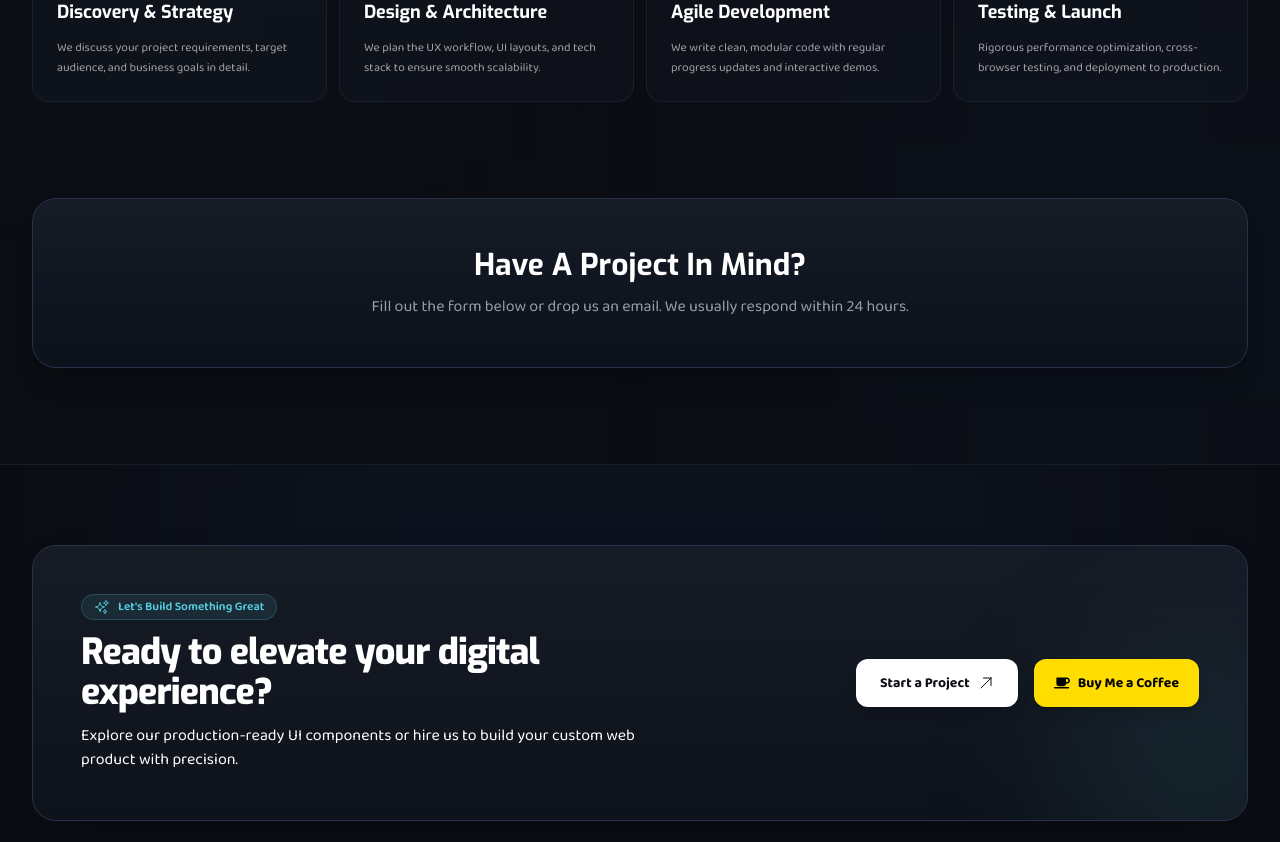
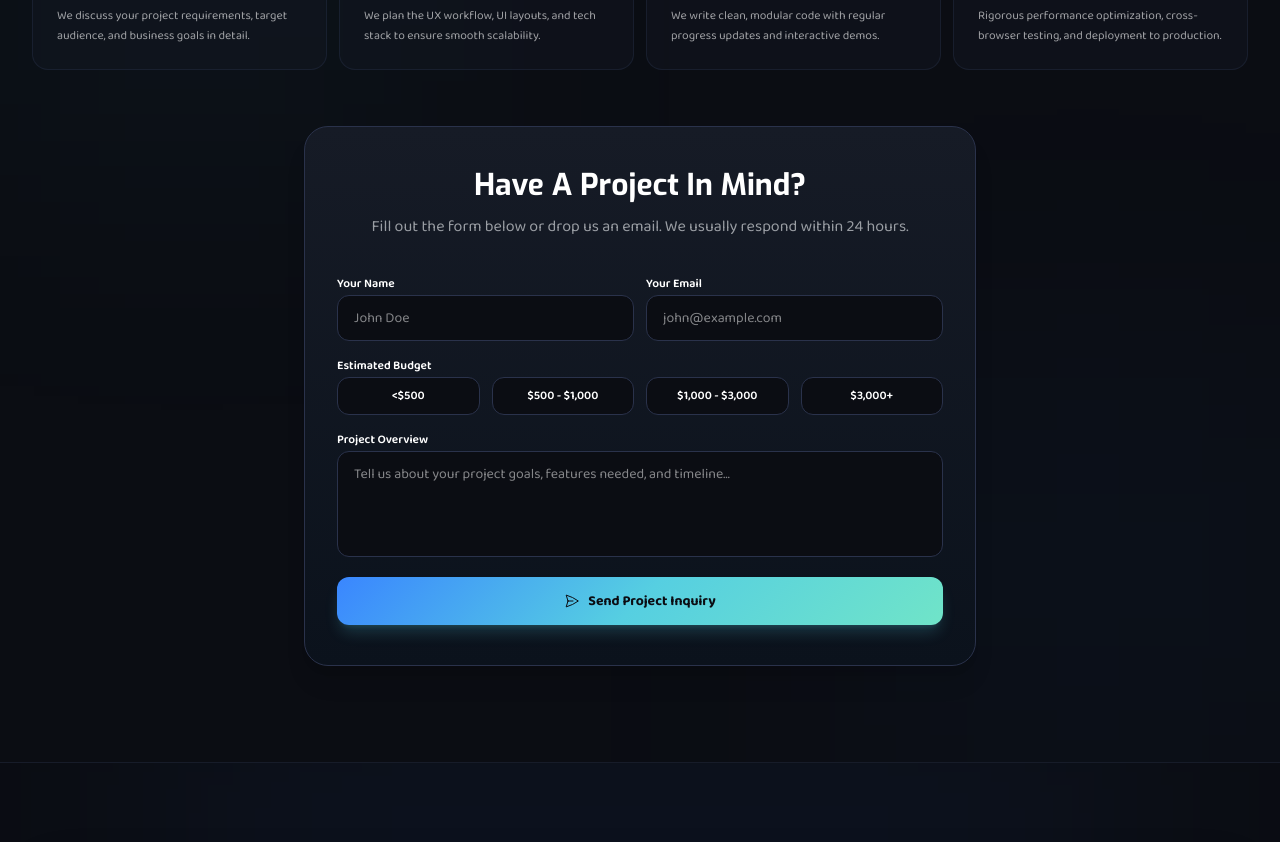
Before and after one commit to lakshan-beast/SyncXel, a React (Vite) app: page / in a window 1280 px wide. Shown: the part 960-1802 px from the top of the page. Built offline with nearby package versions, Linux system fonts and the light colour scheme.

Commit message:
add contact form

```diff
--- a/src/components/Services.jsx
+++ b/src/components/Services.jsx
@@ -217,7 +217,7 @@ export default function Services() {
       <div className="absolute top-1/2 left-0 -translate-y-1/2 w-96 h-96 bg-syncxel-cyan/5 blur-[140px] pointer-events-none" />
       <div className="absolute bottom-0 right-0 w-96 h-96 bg-syncxel-blue/5 blur-[140px] pointer-events-none" />
 
-      <div className="max-w-7xl mx-auto space-y-24 relative z-10">
+      <div className="max-w-7xl mx-auto space-y-14 relative z-10">
         {/* section header */}
         <div className="text-center space-y-1 max-w-3xl mx-auto mb-8">
           <div className="inline-flex items-center space-x-2 px-3 py-1 rounded-full bg-syncxel-cyan/10 border border-syncxel-cyan/20 text-syncxel-cyan text-xs font-semibold">
@@ -256,7 +256,7 @@ export default function Services() {
                 </p>
               </div>
 
-              <div className="flex flex-wrap gap-2 pt-0">
+              <div className="flex flex-wrap gap-2 pt-4">
                 {item.tags.map((tag, tIndx) => (
                   <span
                     key={tIndx}
@@ -270,7 +270,7 @@ export default function Services() {
         </div>
 
         {/* 2. the 4-step process */}
-        <div className="space-y-4">
+        <div className="space-y-2">
           <div className="text-center space-y-1">
             <h3 className="text-2xl sm:text-3xlfont-bold text-white font-heading">
               How To Work Together
@@ -300,8 +300,8 @@ export default function Services() {
         </div>
 
         {/* 3. contact form / inquary box */}
-        <div className="relative rounded-3xl bg-linear-to-b from-syncxel-card to-[#0b121c] border border-syncxel-border p-8 md:p-12 shadow-xl">
-          <div className="mx-auto max-w-3xl space-y-8">
+        <div className="relative rounded-3xl bg-linear-to-b from-syncxel-card to-[#0b121c] border border-syncxel-border p-8 md:px-8 py-10 shadow-xl max-w-2xl w-full mx-auto">
+          <div className="mx-auto max-w-2xl w-full space-y-8">
             <div className="text-center space-y-3">
               <h3 className="text-2xl sm:text-3xl font-bold text-white font-stretch-extra-condensed">
                 Have A Project In Mind?
@@ -311,6 +311,92 @@ export default function Services() {
                 within 24 hours.
               </p>
             </div>
+
+            {submitted ? (
+              <div className="p-6 rounded-2xl bg-syncxel-cyan/10 border border-syncxel-cyan/30 text-center space-y-3">
+                <HiOutlineCheckCircle className="w-10 h-10 text-syncxel-cyan mx-auto" />
+                <h4 className="text-lg font-bold text-white">
+                  Message Received!
+                </h4>
+                <p className="text-xs text-syncxel-textMuted">
+                  Thank you for reaching out. We will review your project
+                  details and get back to you shortly.
+                </p>
+              </div>
+            ) : (
+              <form onSubmit={handleSubmit} className="space-y-3">
+                <div className="grid grid-cols-1 sm:grid-cols-2 gap-3">
+                  <div className="space-y-1">
+                    <label className="text-xs font-semibold text-white">
+                      Your Name
+                    </label>
+                    <input
+                      type="text"
+                      required
+                      placeholder="John Doe"
+                      className="w-full px-4 py-3 rounded-xl bg-syncxel-dark border border-syncxel-border text-white text-sm focus:outline-none focus:border-syncxel-cyan transition-colors"
+                    />
+                  </div>
+                  <div className="space-y-2">
+                    <label className="text-xs font-semibold text-white">
+                      Your Email
+                    </label>
+                    <input
+                      type="email"
+                      required
+                      placeholder="john@example.com"
+                      className="w-full px-4 py-3 rounded-xl bg-syncxel-dark border border-syncxel-border text-white text-sm focus:outline-none focus:border-syncxel-cyan transition-colors"
+                    />
+                  </div>
+                </div>
+
+                {/* Budget Selector */}
+                <div className="space-y-2">
+                  <label className="text-xs font-semibold text-white">
+                    Estimated Budget
+                  </label>
+                  <div className="grid grid-cols-2 sm:grid-cols-4 gap-3">
+                    {[
+                      "<$500",
+                      "$500 - $1,000",
+                      "$1,000 - $3,000",
+                      "$3,000+",
+                    ].map((budget) => (
+                      <button
+                        key={budget}
+                        type="button"
+                        onClick={() => setSelectedBudget(budget)}
+                        className={`py-2.5 px-3 rounded-xl text-xs font-semibold border transition-all ${
+                          selectedBudget === budget
+                            ? "bg-syncxel-cyan/10 border-syncxel-cyan text-syncxel-cyan"
+                            : "bg-syncxel-dark border-syncxel-border text-syncxel-textMuted hover:text-white"
+                        }`}>
+                        {budget}
+                      </button>
+                    ))}
+                  </div>
+                </div>
+
+                {/* Project Details */}
+                <div className="space-y-2">
+                  <label className="text-xs font-semibold text-white">
+                    Project Overview
+                  </label>
+                  <textarea
+                    rows={4}
+                    required
+                    placeholder="Tell us about your project goals, features needed, and timeline..."
+                    className="w-full px-4 py-3 rounded-xl bg-syncxel-dark border border-syncxel-border text-white text-sm focus:outline-none focus:border-syncxel-cyan transition-colors resize-none"></textarea>
+                </div>
+
+                <button
+                  type="submit"
+                  className="w-full py-3.5 rounded-xl bg-syncxel-gradient text-syncxel-dark font-bold text-sm hover:opacity-90 transition-opacity flex items-center justify-center space-x-2 shadow-lg shadow-syncxel-cyan/20 cursor-pointer">
+                  <HiOutlinePaperAirplane className="w-4 h-4" />
+                  <span>Send Project Inquiry</span>
+                </button>
+              </form>
+            )}
           </div>
         </div>
       </div>
```
